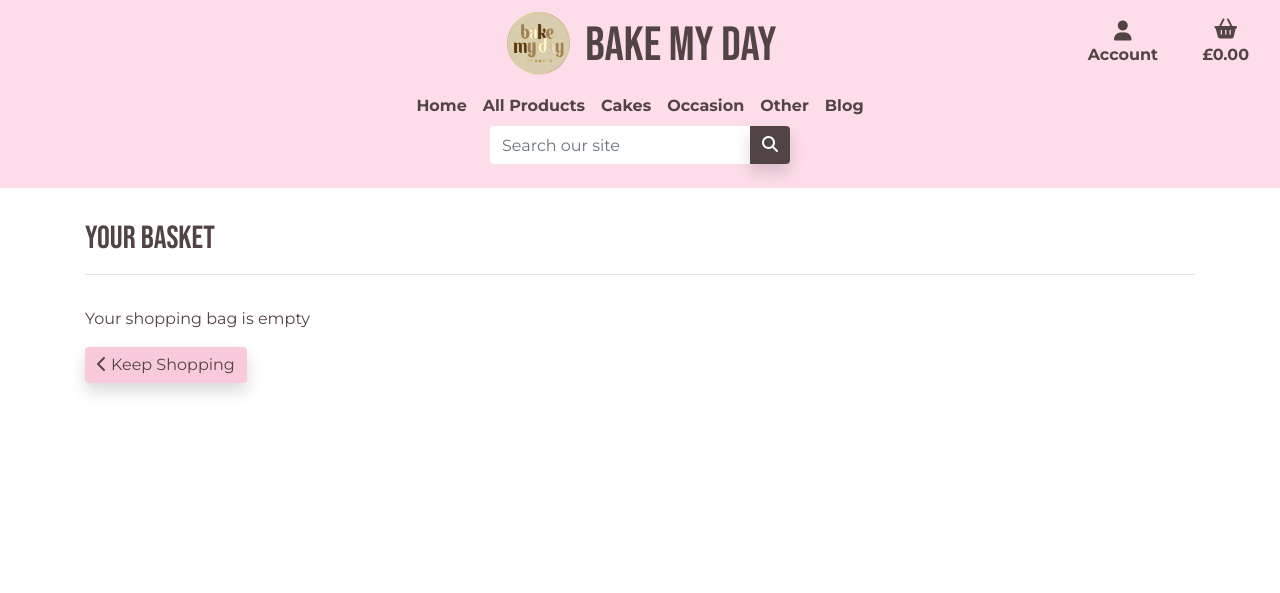
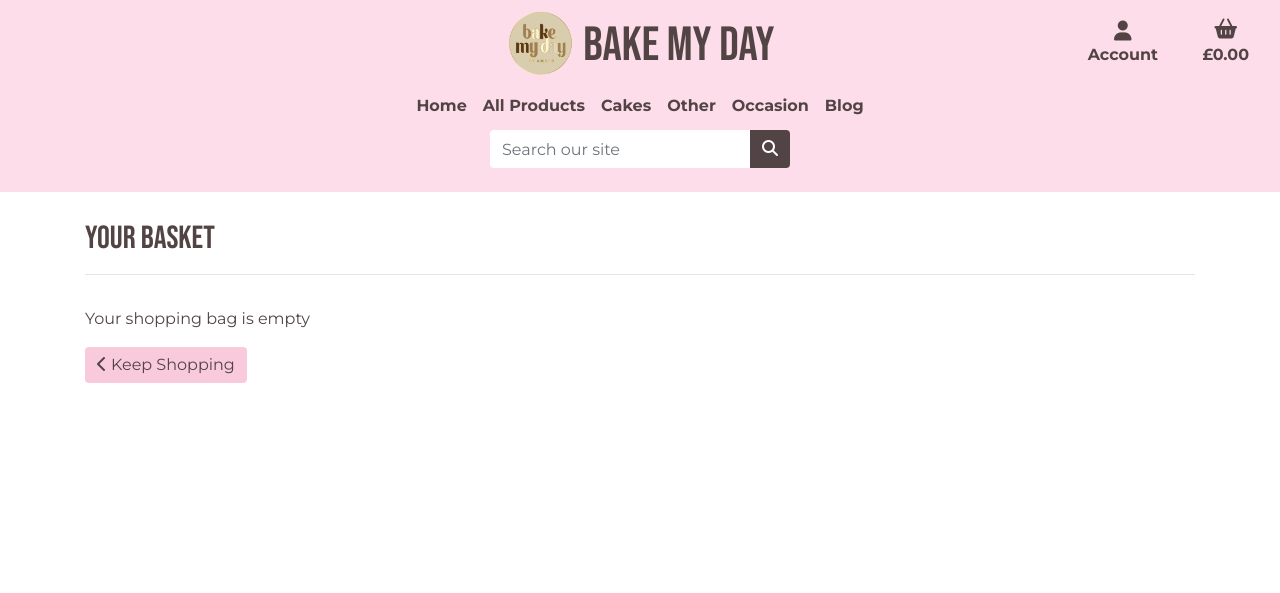
Before and after one commit to Alicepinch/bakemyday, a Django app: page /bag/ in a window 1280 px wide. Shown: the top 593 px of the page. Run offline with Django 3.2, Linux system fonts and the light colour scheme; parts of the project's set-up code (start-up, migrations or seed data) failed here and were passed over; some libraries are stand-ins or nearby versions.

Commit message:
Allauth confirmation email updated

```diff
--- a/static/css/base.css
+++ b/static/css/base.css
@@ -33,7 +33,6 @@ header, footer {
     border: 0;
     color: rgb(82, 68, 68);
     font-family: 'Montserrat', sans-serif;
-    box-shadow: 0 .5rem 1rem rgba(0,0,0,.15);
 }
 .btn:hover {
     background-color: rgb(82, 68, 68);
@@ -268,9 +267,8 @@ footer a:hover {
         margin-top: 0;
 }
     .homepage-product {
-        height: 150px;
+        height: 100px;
         width: 100px;
-        padding-bottom: 1rem;
    }
    .account-background {
         padding-top: 125px;
@@ -292,7 +290,7 @@ footer a:hover {
 }
 @media screen and (max-width: 568px) {
     .dropdown-item, .nav-link {
-        font-size: 12px;
+        font-size: 14px;
     }
     .list-inline-item:not(:last-child) {
         margin-right: 0rem;
--- a/templates/allauth/account/email/base_message.txt
+++ b/templates/allauth/account/email/base_message.txt
@@ -1,7 +1,7 @@
-{% load i18n %}{% autoescape off %}{% blocktrans with site_name=current_site.name %}Hello from {{ site_name }}!{% endblocktrans %}
+{% load i18n %}{% autoescape off %}{% blocktrans with site_name=current_site.name %}Hello from Bake My Day!{% endblocktrans %}
 
 {% block content %}{% endblock %}
 
 {% blocktrans with site_name=current_site.name site_domain=current_site.domain %}Thank you for using {{ site_name }}!
-{{ site_domain }}{% endblocktrans %}
+{% endblocktrans %}
 {% endautoescape %}
--- a/templates/includes/header.html
+++ b/templates/includes/header.html
@@ -5,7 +5,7 @@
         <div class="col-12 col-lg-6 my-auto py-1 py-lg-0 text-center">
             <a href="{% url 'home' %}" class="nav-link mx-auto">
                 <h2 class="my-0" id="company-name">
-                    <img id="company-logo" class="pr-1" src="{{ MEDIA_URL }}bake-my-day-logo.png" alt="bake-my-day-logo">
+                    <img id="company-logo" src="{{ MEDIA_URL }}bake-my-day-logo.png" alt="bake-my-day-logo">
                     Bake My Day
                 </h2>
             </a>
--- a/templates/includes/navbar.html
+++ b/templates/includes/navbar.html
@@ -1,21 +1,21 @@
 <div class="collapse navbar-collapse" id="main-nav">
     <ul class="navbar-nav w-auto mx-auto">
        <li class="nav-item">
-          <a class="nav-link py-0" href="{% url 'home' %}">
+          <a class="nav-link pt-0 pb-1" href="{% url 'home' %}">
           Home
           </a>
        </li>
        <li class="nav-item">
-          <a class="nav-link py-0" href="{% url 'products' %}">
+          <a class="nav-link pt-0 pb-1" href="{% url 'products' %}">
           All Products
           </a>
        </li>
        <li class="nav-item dropdown">
-          <a class="nav-link py-0" href="#" id="cake-link"
+          <a class="nav-link pt-0 pb-1" href="#" id="cake-link"
              data-toggle="dropdown" aria-haspopup="true" aria-expanded="false">
           Cakes
           </a>
-          <div class="dropdown-menu border-0" aria-labelledby="cake-link">
+          <div class="dropdown-menu border-0 py-0" aria-labelledby="cake-link">
              <a href="{% url 'products'%}?category=large_cakes" class="dropdown-item">Large Cakes</a>
              <a href="{% url 'products'%}?category=cupcakes" class="dropdown-item ">Cupcakes</a>
              <a href="{% url 'products'%}?category=cake_pops" class="dropdown-item ">Cakepops</a>
@@ -23,25 +23,11 @@
           </div>
        </li>
        <li class="nav-item dropdown">
-          <a class="nav-link py-0" href="#" id="occasion-link"
-             data-toggle="dropdown" aria-haspopup="true" aria-expanded="false">
-          Occasion
-          </a>
-          <div class="dropdown-menu border-0" aria-labelledby="occasion-link">
-             <a href="{% url 'products'%}?occasion=birthdays" class="dropdown-item">Birthdays</a>
-             <a href="{% url 'products'%}?occasion=mother_and_fathers_day" class="dropdown-item">Mothers & Fathers Day</a>
-             <a href="{% url 'products'%}?occasion=valentines_day" class="dropdown-item">Valentines Day</a>
-             <a href="{% url 'products'%}?occasion=easter" class="dropdown-item">Easter</a>
-             <a href="{% url 'products'%}?occasion=afternoon_tea" class="dropdown-item">Afternoon tea</a>
-             <a href="{% url 'products'%}?occasion=christmas" class="dropdown-item">Christmas</a>
-          </div>
-       </li>
-       <li class="nav-item dropdown">
-          <a class="nav-link py-0" href="#" id="other-link"
+          <a class="nav-link pt-0 pb-1" href="#" id="other-link"
              data-toggle="dropdown" aria-haspopup="true" aria-expanded="false">
           Other
           </a>
-          <div class="dropdown-menu border-0" aria-labelledby="other-link">
+          <div class="dropdown-menu border-0 py-0" aria-labelledby="other-link">
              <a href="{% url 'products'%}?category=smash_hearts" class="dropdown-item">Smash hearts</a>
              <a href="{% url 'products'%}?category=giant_cookies" class="dropdown-item">Giant Cookies</a>
              <a href="{% url 'products'%}?category=cookies" class="dropdown-item ">Cookies</a>
@@ -49,11 +35,25 @@
           </div>
        </li>
        <li class="nav-item dropdown">
-         <a class="nav-link py-0" href="#" id="blog-link"
+         <a class="nav-link pt-0 pb-1" href="#" id="occasion-link"
+            data-toggle="dropdown" aria-haspopup="true" aria-expanded="false">
+         Occasion
+         </a>
+         <div class="dropdown-menu border-0 py-0" aria-labelledby="occasion-link">
+            <a href="{% url 'products'%}?occasion=birthdays" class="dropdown-item">Birthdays</a>
+            <a href="{% url 'products'%}?occasion=mother_and_fathers_day" class="dropdown-item">Mothers & Fathers Day</a>
+            <a href="{% url 'products'%}?occasion=valentines_day" class="dropdown-item">Valentines Day</a>
+            <a href="{% url 'products'%}?occasion=easter" class="dropdown-item">Easter</a>
+            <a href="{% url 'products'%}?occasion=afternoon_tea" class="dropdown-item">Afternoon tea</a>
+            <a href="{% url 'products'%}?occasion=christmas" class="dropdown-item">Christmas</a>
+         </div>
+      </li>
+       <li class="nav-item dropdown">
+         <a class="nav-link pt-0 pb-1" href="#" id="blog-link"
             data-toggle="dropdown" aria-haspopup="true" aria-expanded="false">
          Blog
          </a>
-         <div class="dropdown-menu border-0" aria-labelledby="blog-link">
+         <div class="dropdown-menu border-0 py-0" aria-labelledby="blog-link">
             {% if user.is_authenticated %}
             <a href="{% url 'add_blogpost' %}" class="dropdown-item">Create Blogpost</a>
             {% endif %}
```
